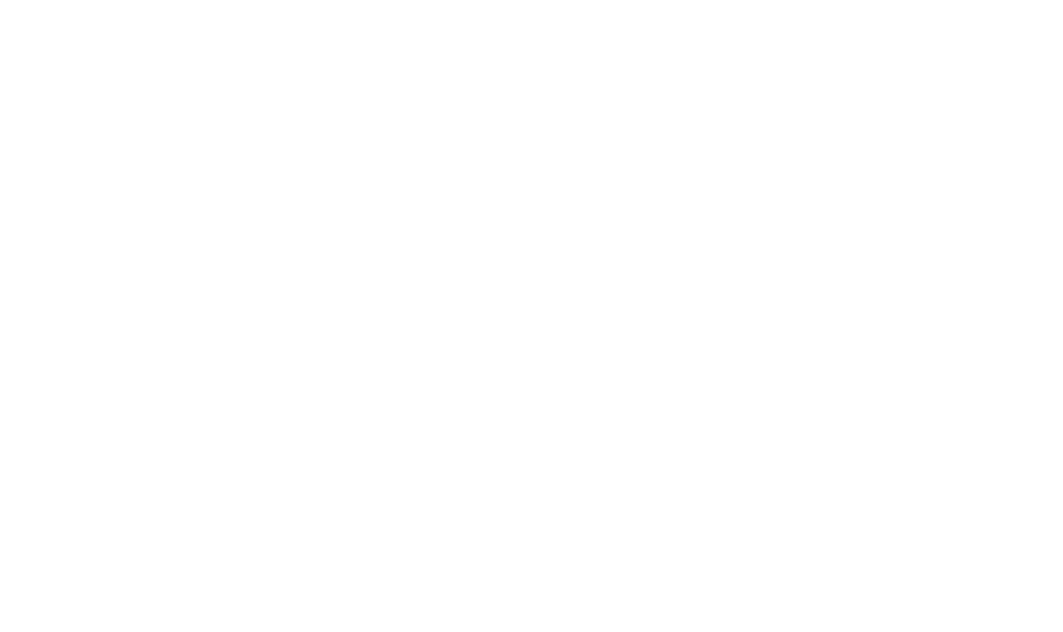
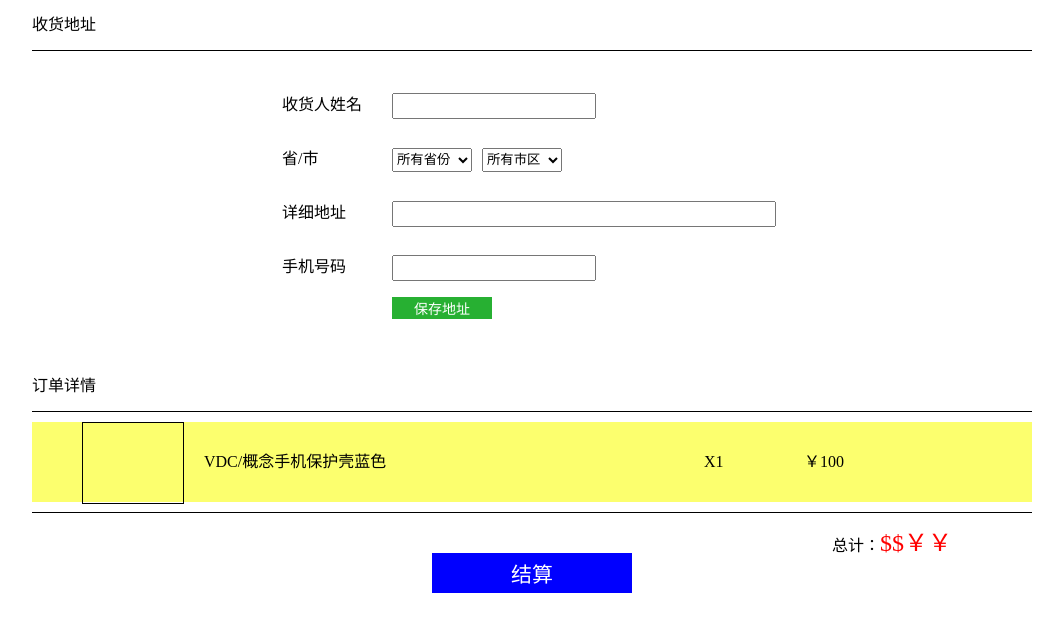
Before and after one commit to djx474068077/liangcang, a plain HTML site: page Address.html in a window 1280 px wide. Shown: the whole page, without its empty margins (108-1171 px from the left). Drawn offline with Linux system fonts and the light colour scheme.

```diff
--- a/Address.html
+++ b/Address.html
@@ -1,9 +1,39 @@
 <!DOCTYPE html>
 <html>
 	<head>
-		<meta charset="UTF-8">
+		<meta charset="utf-8">
+		<link rel="stylesheet" type="text/css" href="css/Address.css">
 		<title></title>
 	</head>
 	<body>
+		<div class="address-page">
+			<div class="Shipping-address">
+				<p>收货地址</p>
+			</div>
+			<div class="consignee">
+				<p class="Receiving-name"><span class="Equal-size">收货人姓名</span><input type="text"/></p>
+				<p class="Provinces"><span class="Equal-size">省/市</span><select selected="selected"><option>所有省份</option><option>湖南</option><option>湖北</option></select><select selected="selected"><option>所有市区</option><option>长沙</option><option>武汉</option></select></p>
+				<p class="detailed-address"><span class="Equal-size">详细地址</span><input type="text"/></p>
+				<p class="handset"><span class="Equal-size">手机号码</span><input type="text"/></p>
+				<p class="save-button"><button>保存地址</button></p>
+			</div>
+			<div class="Order-details">
+				<p>订单详情</p>
+			</div>
+			<div class="Form-of-settlement">
+				<p class="Item-Data">
+					<span class="Commodity-drawing"></span>
+					<span class="trade-name">VDC/概念手机保护壳蓝色</span>
+					<span class="Commodity-growth">X1</span>
+					<span class="Total-commodity">￥100</span>
+				</p>
+			</div>
+			<div class="Total-merchandise">
+				<p>总计：<span class="Total-discoloration">$$￥￥</span></p>
+			</div>
+			<div class="Click-settlement">
+				<button>结算</button>
+			</div>
+		</div>
 	</body>
 </html>
--- a/css/Address.css
+++ b/css/Address.css
@@ -0,0 +1,158 @@
+*{
+	margin:0;
+	padding:0;
+}
+.address-page{
+	width: 100%;
+	margin:0 auto;
+}
+.Shipping-address{
+	width: 1000px;
+	height: 50px;
+	margin:0 auto;
+	line-height: 50px;
+	border-bottom: 1px solid ;
+}
+.consignee{
+	width: 500px;
+	height:270px;
+	margin:0 auto;
+}
+.Equal-size{
+	display: inline-block;
+	width: 100px;
+	height:24px;
+	font-size: 24;
+}
+.Receiving-name{
+	width: 500px;
+	height:24px;
+	margin-top:40px;
+	margin-bottom:30px;
+}
+.Receiving-name input{
+	width: 200px;
+	height:22px;
+	margin-left:10px;
+}
+.Provinces{
+	width: 500px;
+	height:24px;
+	margin-bottom:30px;
+}
+.Provinces select{
+	width: 80px;
+	height:24px;
+	margin-left:10px;
+}
+.detailed-address{
+	width: 500px;
+	height:24px;
+	margin-bottom:30px;
+}
+.detailed-address input{
+	width: 380px;
+	height:22px;
+	margin-left: 10px;
+}
+.save-button{
+	width: 500px;
+	height:24px;
+}
+.save-button button{
+	width: 100px;
+	height:22px;
+	border: 1px solid #27b032;
+	background-color:#27b032;
+	color: #fff;
+	font-size: 14px;
+	margin-left: 110px;
+}
+.handset{
+	width: 500px;
+	height:24px;
+	margin-bottom:20px;
+}
+.handset input{
+	width: 200px;
+	height:22px;
+	margin-left: 10px;
+}
+.Order-details{
+	width: 1000px;
+	height: 50px;
+	margin:0 auto;
+	line-height: 50px;
+	border-bottom: 1px solid ;
+}
+.Form-of-settlement{
+	width: 1000px;
+	margin:0 auto;
+	border-bottom: 1px solid ;
+}
+.Item-Data{
+	width: 900px;
+	height:80px;
+	margin:0 auto;
+	margin-top: 10px;
+	margin-bottom: 10px;
+	background-color:rgba(249, 255, 0, 0.57);
+	padding:0 50px;
+}
+.Commodity-drawing{
+	display: inline-block;
+	float: left;
+	width: 100px;
+	height:80px;
+	border: 1px solid ;
+}
+.trade-name{
+	display: inline-block;
+	float: left;
+	width:500px;
+	height:80px;
+    line-height: 80px;
+    padding-left: 20px;
+}
+.Commodity-growth{
+	display: inline-block;
+	float: left;
+	width:100px;
+	height:80px;
+    line-height: 80px;
+}
+.Total-commodity{
+	display: inline-block;
+	float: left;
+	width:100px;
+	height:80px;
+    line-height: 80px;
+}
+.Total-merchandise{
+	width: 1000px;
+	height:40px;
+	margin:0 auto;
+}
+.Total-merchandise p{
+	float: right;
+	width: 200px;
+	height:30px;
+	margin-top: 10px;
+}
+.Total-discoloration{
+	font-size: 24px;
+	color: red;
+}
+.Click-settlement{
+	width: 200px;
+	height:40px;
+	margin:0 auto;
+}
+.Click-settlement button{
+	width: 200px;
+	height:40px;
+	border: 1px solid blue;
+	background-color: blue;
+	color: #fff;
+	font-size: 21px;
+}
--- a/css/header.css
+++ b/css/header.css
@@ -19,7 +19,7 @@
 	margin-top:10px;
 }
 .right{
-	width: 300px;
+	width: 340px;
 	height: 48px;
 	float: right;
 }
@@ -27,7 +27,7 @@
 	float: left;
 }
 .right .right_nav{
-	width: 320px;
+	width: 340px;
 	height: 48px;
 }
 .login,.register{
@@ -157,7 +157,7 @@ color: whitesmoke;
 	float: right;
 	cursor: pointer;
 	padding: 2px 5px;
-	z-index: 10;
+	z-index: 400;
 }
 .search-box{
 	width: 180px;
```
Also changed, not shown: Cart.html (+60 -5 lines), Detail.html (+15 -17 lines), Index.html (+7 -12 lines), css/Cart.css (+8 -8 lines), css/Detail.css (+35 -18 lines), css/Register.css (+11 -24 lines), js/Detail.js (+53 -1 lines), js/Login.js (+7 -2 lines), js/header.js (+15 -16 lines).
